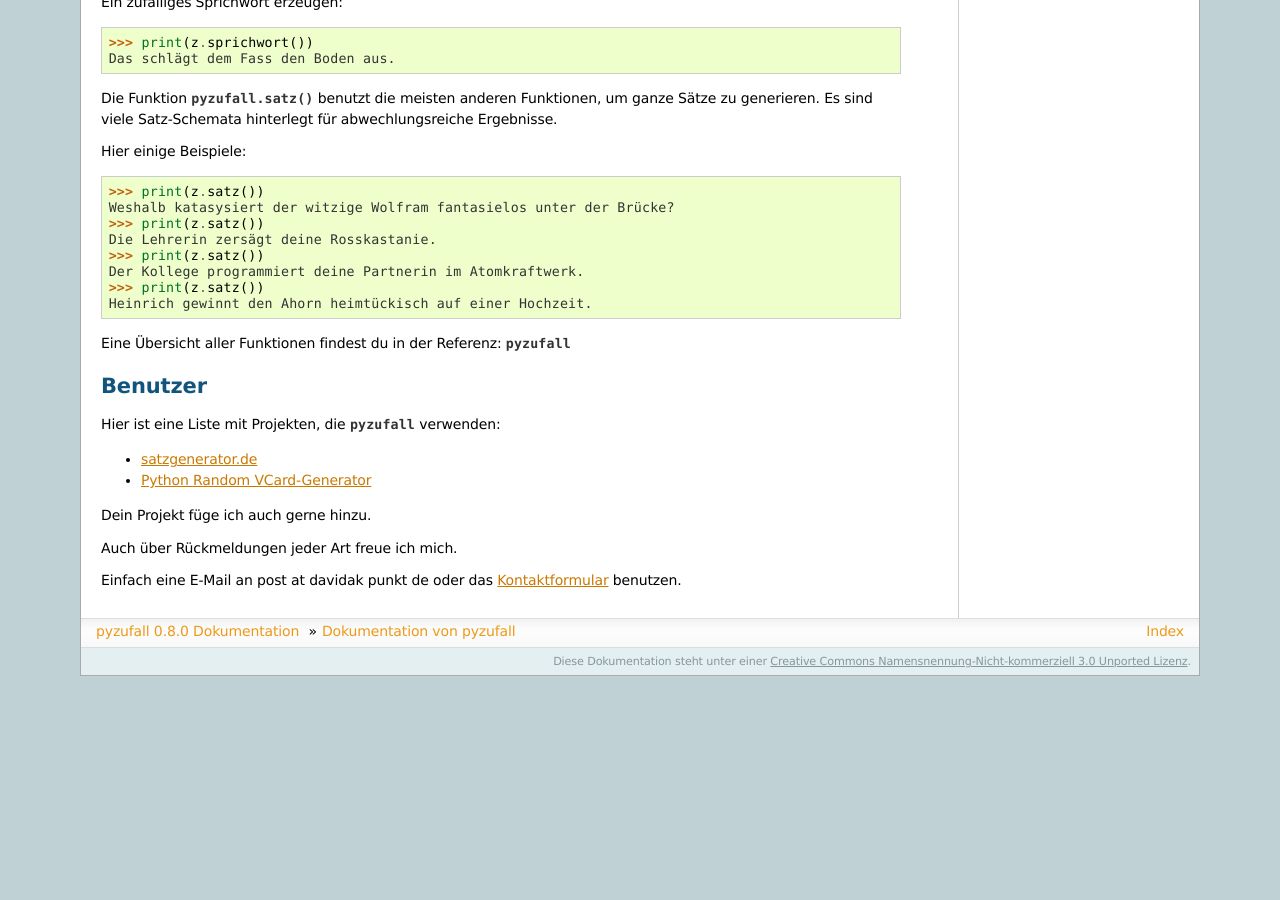
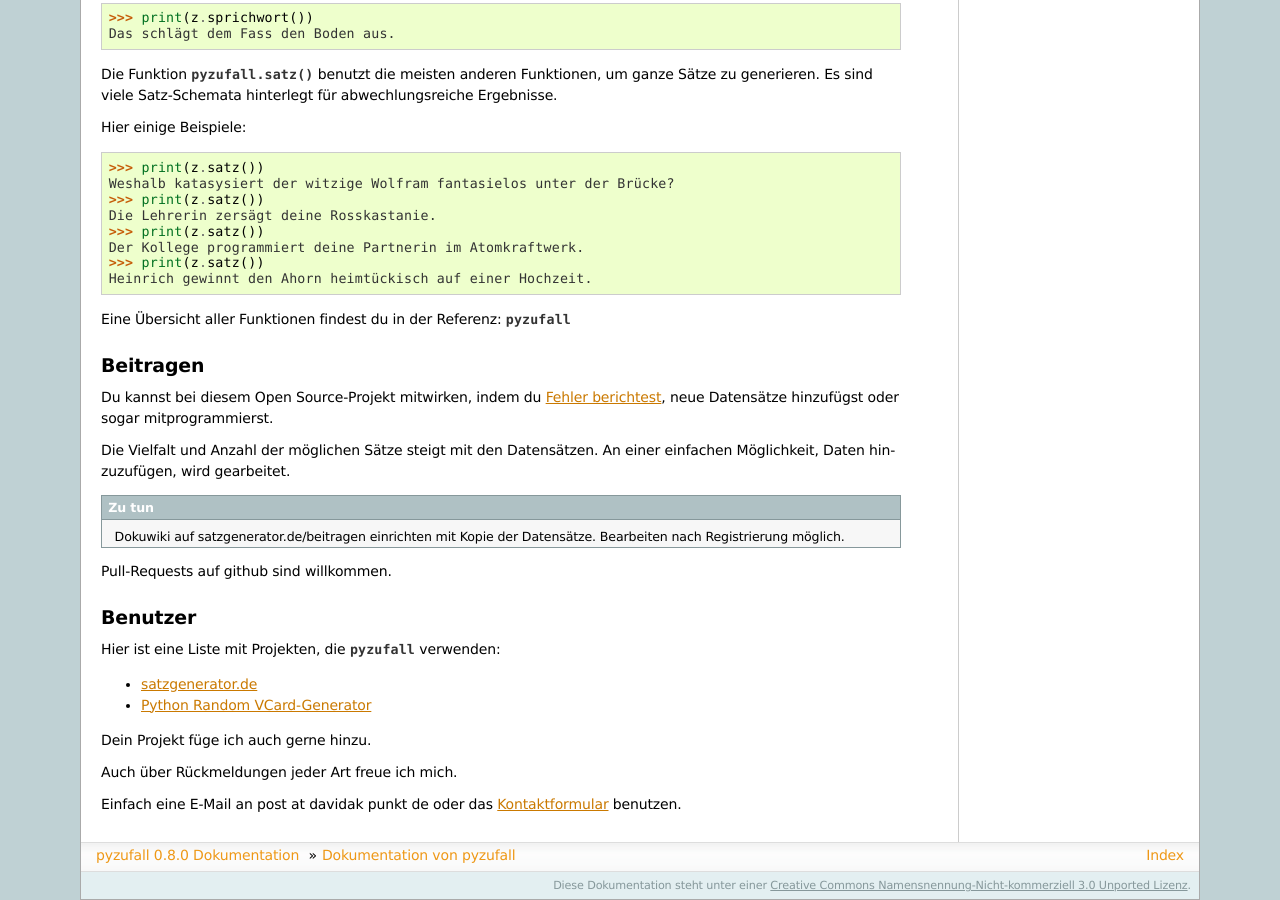
Before and after one commit to davidak/PyZufall, a Sphinx documentation site: the page built from doc/index.rst, in a window 1280 px wide and 900 px high, scrolled down 768 px. Built offline with Sphinx 7.4.7, drawn with Linux system fonts in a browser that asks for light colours; before the commit the page ends 1444 px from its top, so only the background shows below that.

```diff
--- a/doc/conf.py
+++ b/doc/conf.py
@@ -26,6 +26,8 @@ sys.path.insert(0, os.path.abspath('..'))
 # Add any Sphinx extension module names here, as strings. They can be extensions
 # coming with Sphinx (named 'sphinx.ext.*') or your custom ones.
 extensions = ['sphinx.ext.autodoc', 'sphinx.ext.intersphinx', 'sphinx.ext.todo', 'sphinx.ext.coverage', 'sphinx.ext.viewcode']
+
+todo_include_todos = True
 
 # Add any paths that contain templates here, relative to this directory.
 templates_path = ['_templates']
--- a/doc/index.rst
+++ b/doc/index.rst
@@ -13,7 +13,7 @@ Die komplexeste ist dabei :py:func:`pyzufall.satz`, mit der sich zufällige Sät
 Es wurde für `satzgenerator.de <http://satzgenerator.de/>`_ entwickelt, kann aber vielfältig eingesetzt werden.
 
 Installation
-============
+------------
 
 Die aktuellste Version findest du auf `github <https://github.com/davidak/pyzufall>`_. Eine stabile Version wird es auf `PyPI <https://pypi.python.org/>`_ geben.
 
@@ -24,14 +24,14 @@ Klone das git-Repository in dein Projekt-Verzeichnis::
     $ git clone https://github.com/davidak/pyzufall.git
 
 Verwendung
-==========
+----------
 
 Um :py:mod:`pyzufall` verwenden zu können, muss es importiert werden::
 
     >>> import pyzufall as z
 
 Beispiele
-=========
+---------
 
 Einen zufälligen männlichen Vornamen erzeugen::
 
@@ -47,8 +47,6 @@ Ein zufälliges Sprichwort erzeugen::
 
     >>> print(z.sprichwort())
     Das schlägt dem Fass den Boden aus.
-
-
 
 Die Funktion :py:func:`pyzufall.satz` benutzt die meisten anderen Funktionen, um ganze Sätze zu generieren.
 Es sind viele Satz-Schemata hinterlegt für abwechlungsreiche Ergebnisse.
@@ -66,8 +64,21 @@ Hier einige Beispiele::
 
 Eine Übersicht aller Funktionen findest du in der Referenz:  :py:mod:`pyzufall`
 
+Beitragen
+---------
+
+Du kannst bei diesem Open Source-Projekt mitwirken, indem du `Fehler berichtest <https://github.com/davidak/pyzufall/issues/>`_, neue Datensätze hinzufügst oder sogar mitprogrammierst.
+
+Die Vielfalt und Anzahl der möglichen Sätze steigt mit den Datensätzen. An einer einfachen Möglichkeit, Daten hinzuzufügen, wird gearbeitet.
+
+.. todo::
+
+    Dokuwiki auf satzgenerator.de/beitragen einrichten mit Kopie der Datensätze. Bearbeiten nach Registrierung möglich.
+
+Pull-Requests auf github sind willkommen.
+
 Benutzer
-========
+--------
 
 Hier ist eine Liste mit Projekten, die :py:mod:`pyzufall` verwenden:
 
--- a/pyzufall.py
+++ b/pyzufall.py
@@ -489,7 +489,9 @@ def essen(anz):
 	"""
 	Gibt Essen zurück.
 
-	TODO: Sollte in zwei Funktionen aufgeteilt werden.
+	.. todo::
+
+		Sollte in zwei Funktionen aufgeteilt werden.
 	"""
 	if anz: # zusammengesetzt aus zwei Wörtern
 		if r.randint(0,2):
```
Also changed, not shown: doc/todo.rst (added, +8 -0 lines), 13 other files.
